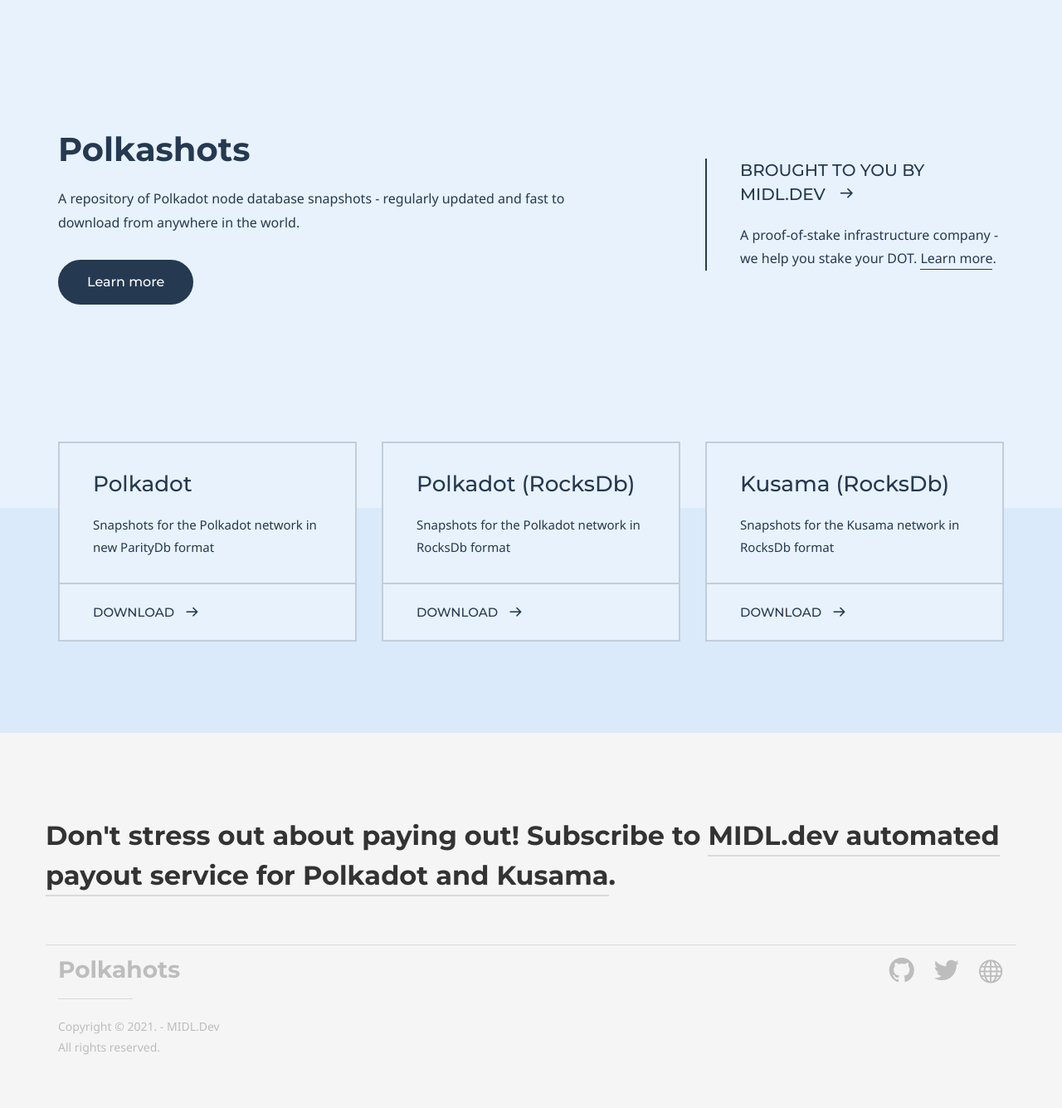
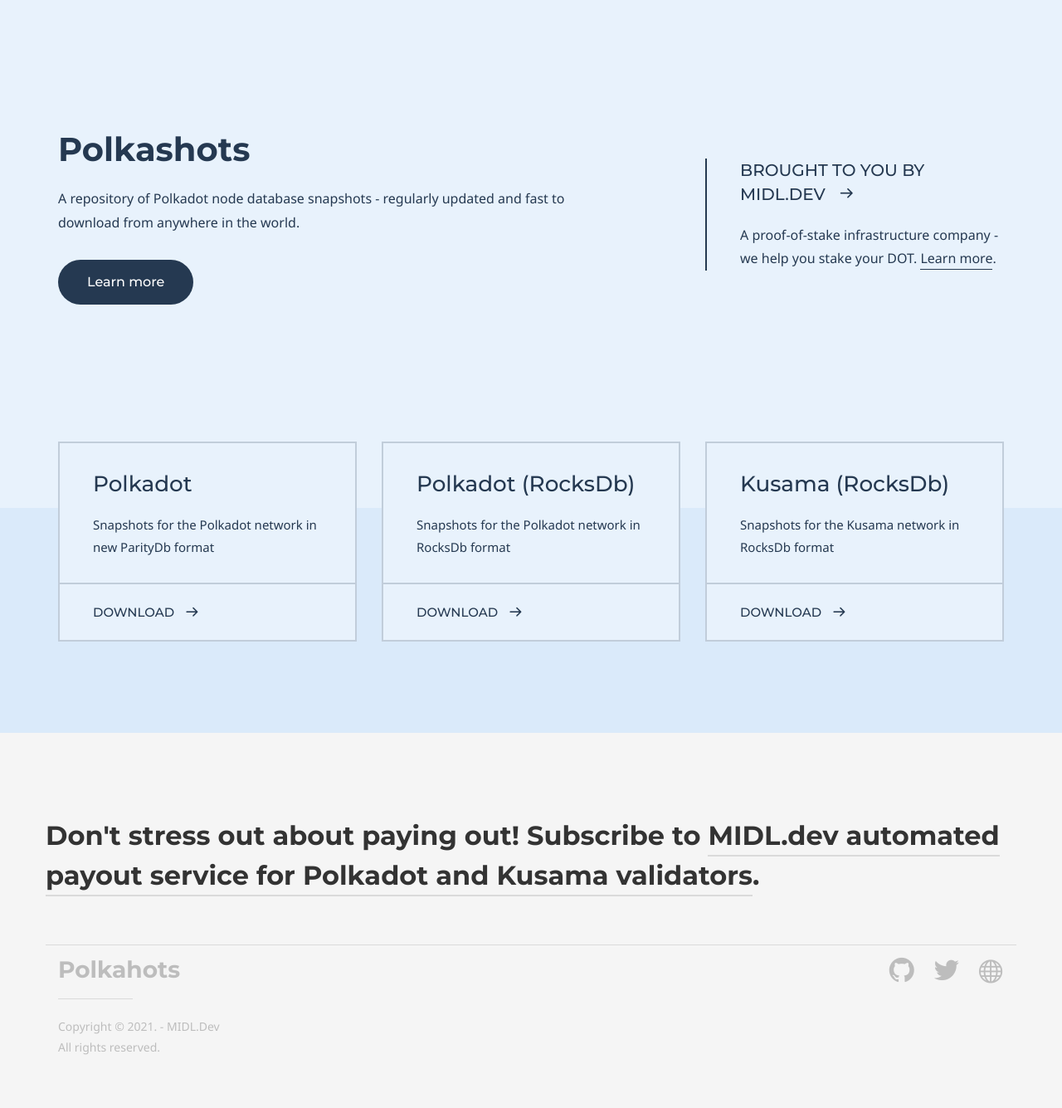
Before and after one commit to midl-dev/polkashots-website, a Jekyll site: the page built from index.md, in a window 1280 px wide. Shown: the whole page at 83% size. Built offline with Jekyll 4.4.1, drawn with Linux system fonts in a browser that asks for light colours; some web fonts are replaced.

Commit message:
validators

```diff
--- a/_includes/site-footer.html
+++ b/_includes/site-footer.html
@@ -2,7 +2,7 @@
 	<footer class="site-footer">
 		<div class="container">
                         <div class="row">
-                            <h2 style="padding-bottom:59px;">Don't stress out about paying out! Subscribe to <a href="https://midl.dev/polkadot-automated-payouts/" target="_blank">MIDL.dev automated payout service for Polkadot and Kusama</a>.</h2>
+                            <h2 style="padding-bottom:59px;">Don't stress out about paying out! Subscribe to <a href="https://midl.dev/polkadot-automated-payouts/" target="_blank">MIDL.dev automated payout service for Polkadot and Kusama validators</a>.</h2>
                         </div>
 			<div class="row">
 				<div class="col-sm-6">
```
